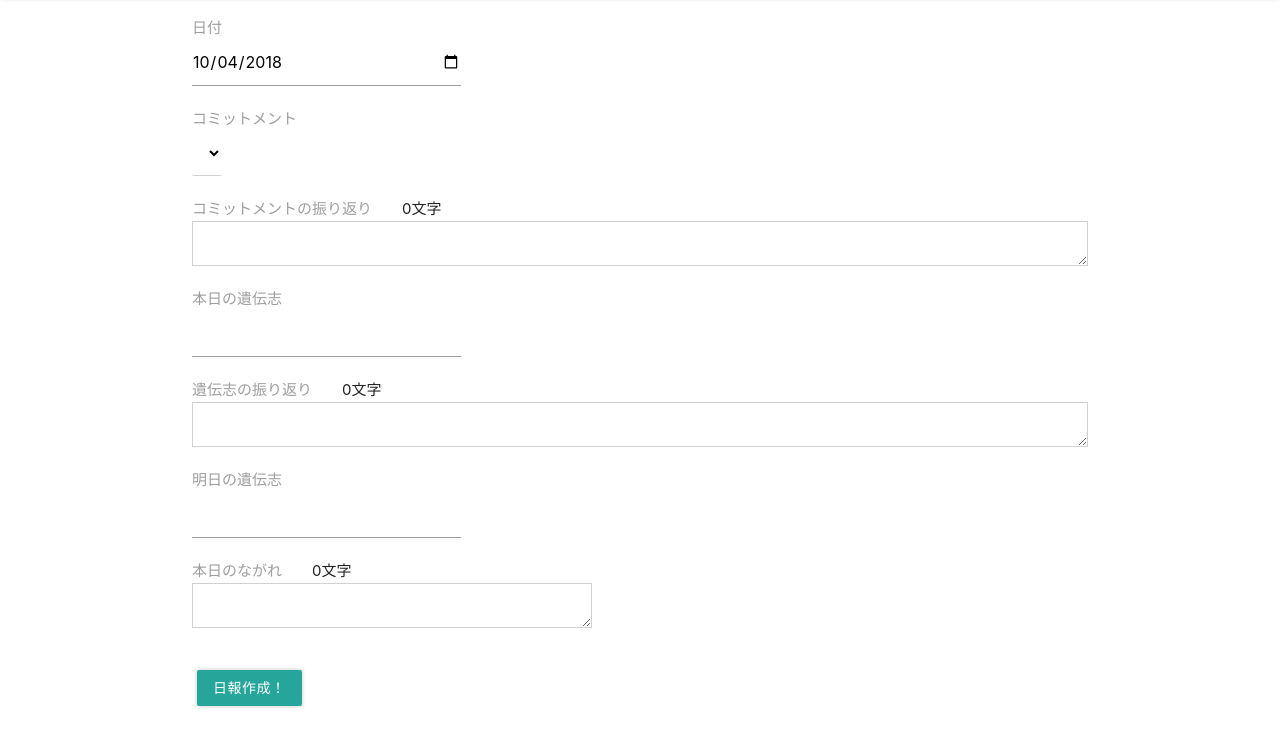
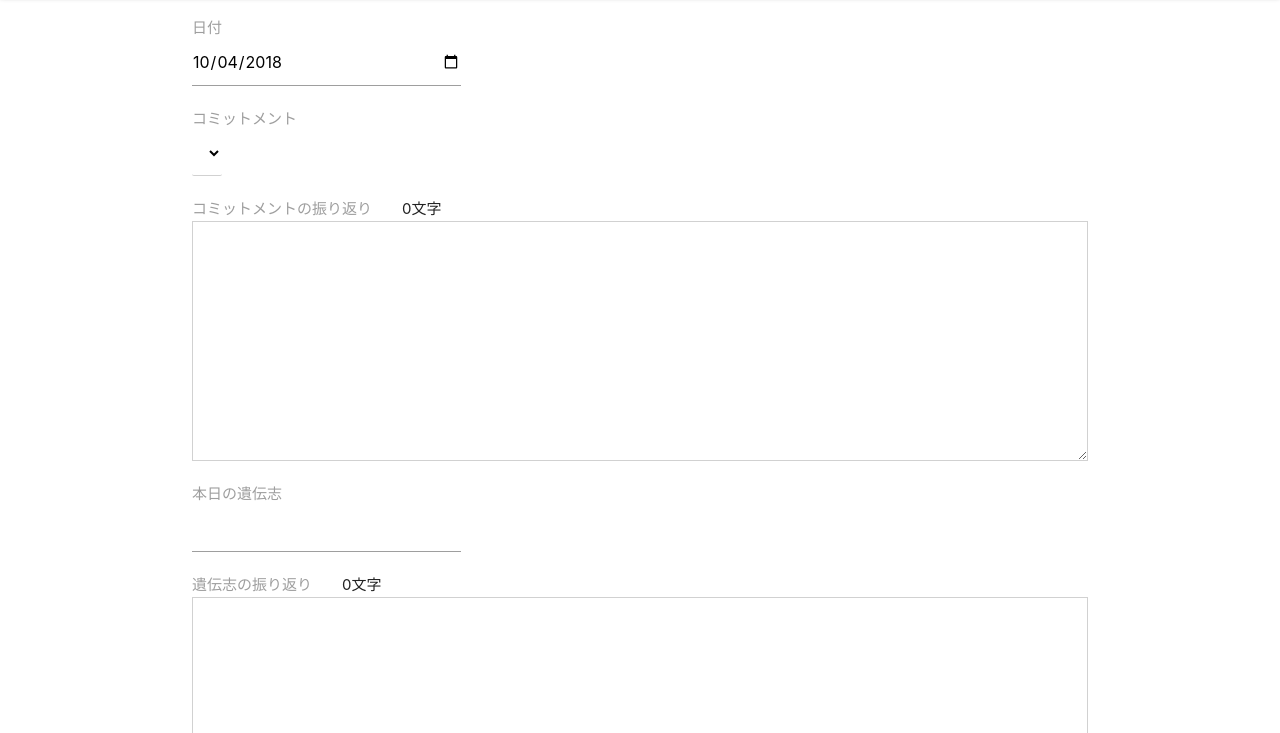
Before and after one commit to fs-yuta-nakamura/dailyreport, a plain HTML site: page index.html in a window 1280 px wide. Shown: the part 67-800 px from the top of the page. Drawn offline with nearby package versions, Linux system fonts and the light colour scheme.

Commit message:
minor style fix

```diff
--- a/css/style.css
+++ b/css/style.css
@@ -67,6 +67,7 @@ textarea {
   display: block;
   border: 1px solid #d1d1d1;
   width: 100% ;
+  height: 16rem;
   padding: 8px;
 }
 
```
